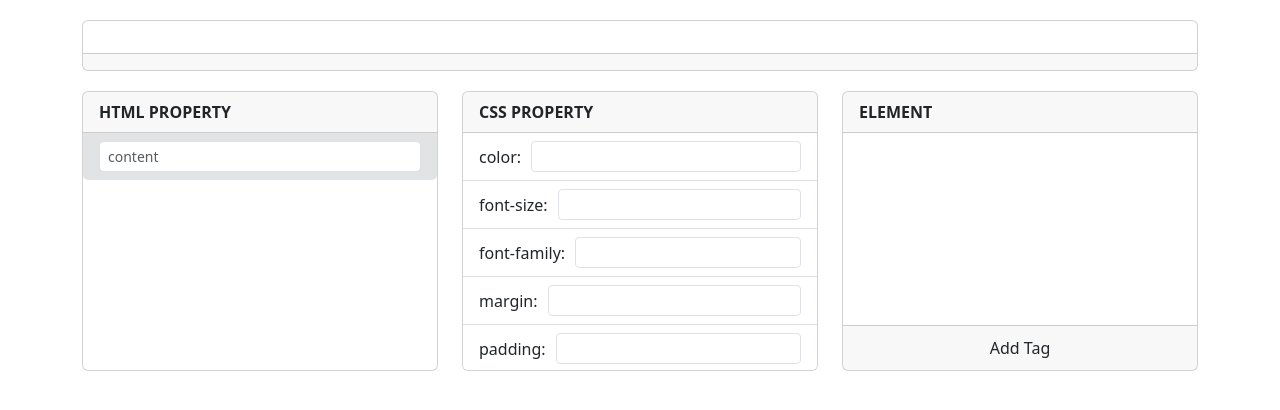
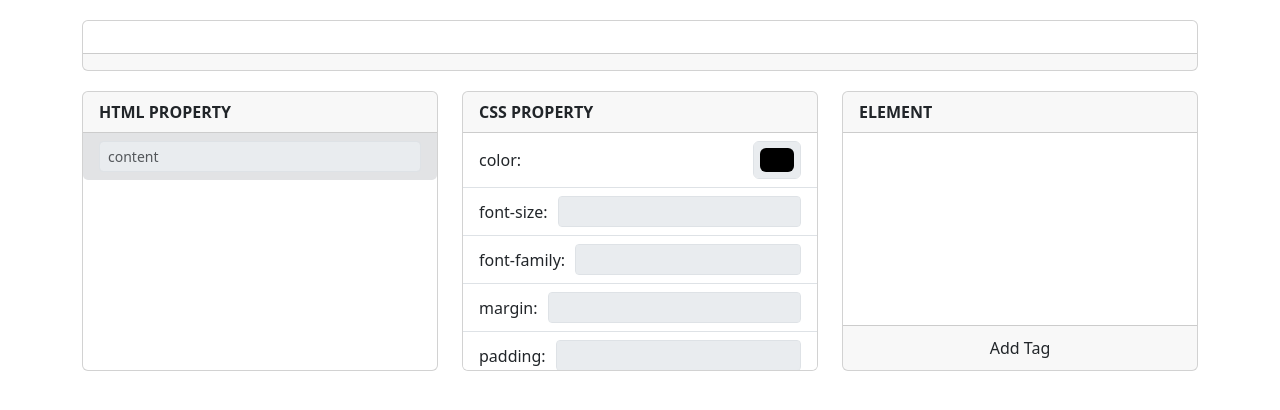
Before and after one commit to black-pepper/HTML-CSS-Study, a React (Create React App) app: page / in a window 1280 px wide. Shown: the top 410 px of the page. Built offline with nearby package versions, Linux system fonts and the light colour scheme.

Commit message:
Update CSS Property List

```diff
--- a/src/Main.js
+++ b/src/Main.js
@@ -16,7 +16,6 @@ const Main = () => {
     // Fetch the selectedElement using selectedIndex
     const selectedElement = tagData[selectedIndex];
     // Handle the selectedElement as needed (e.g., updating HTML properties)
-    console.log('Selected Element:', selectedElement);
   }, [selectedIndex, tagData]);
 
   const updateSeletedIndex = (index) => {
@@ -63,6 +62,11 @@ const Main = () => {
     setTagData([...tagData, { tag: tagType, htmlProperty: {}, cssProperty: {} }]);
   }
   const removeTagData = (indexToRemove) => {
+    debugger;
+    if(indexToRemove===selectedIndex){
+      setSelectedElement(null);
+      setSelectedIndex(null);
+    }
     const updatedTagData = tagData.filter((_, index) => index !== indexToRemove);
     setTagData(updatedTagData);
   };
@@ -94,7 +98,7 @@ const Main = () => {
             setSelectedIndex={updateSeletedIndex} />
         </div>
       </div>
-      <footer class="py-3 mt-auto"></footer>
+      <footer className="py-3 mt-auto"></footer>
     </div>
   )
 }
--- a/src/components/CSSPropertyList.js
+++ b/src/components/CSSPropertyList.js
@@ -10,6 +10,28 @@ const CSSPropertyList = ({ selectedElement, updateCSSProperties, selectedIndex})
 		return null;
 	}
 
+  const getInputClassName = (property) => {
+    switch (property) {
+      case "color": case "background-color": return "form-control form-control-color";
+      default: return "form-control form-control-sm";
+    }
+  }
+
+  const getInputType = (property) => {
+    switch (property) {
+      case "color": case "background-color": return "color";
+      default: return null;
+    }
+  }
+
+  const getOptions = (property) => {
+    switch (property) {
+      case "display": return [null, "none", "block", "inline", "inline-block"];
+      case "text-align": return [null, "left", "right", "center", "justify"];
+      default: return null;
+    }
+  }
+
   return (
     <div className="card" style={{ height: '280px', marginTop: 20}}>
       <div className="card-header">
@@ -19,17 +41,33 @@ const CSSPropertyList = ({ selectedElement, updateCSSProperties, selectedIndex})
         {properties.map((property, index) => (
           <li className="list-group-item d-flex justify-content-between align-items-center" key={index} style={{ whiteSpace: 'nowrap' }}>
             {property}:
-            <input
-              className="form-control form-control-sm"
-              style={{ marginLeft: 10 }}
-              onChange={(event) => updateCSSProperties(selectedIndex, { [property]: event.target.value })}
-							value={getData(property) || ''}
-            />
+            {(getOptions(property)) ? (
+              <select
+                className= "form-select form-select-sm"
+                disabled={!selectedElement}
+                style={{ marginLeft: 10 }}
+                onChange={(event) => updateCSSProperties(selectedIndex, { [property]: event.target.value })}
+                value={getData(property) || ''}
+              >
+                {getOptions(property).map((option, index) => (
+                  <option value={option} key={index}>{option}</option>
+                ))}
+              </select>
+            ) : (
+              <input
+                className={getInputClassName(property)}
+                type={getInputType(property)}
+                disabled={!selectedElement}
+                style={{ marginLeft: 10 }}
+                onChange={(event) => updateCSSProperties(selectedIndex, { [property]: event.target.value })}
+                value={getData(property) || ''}
+              />
+            )}
           </li>
         ))}
       </div>
     </div>
-  )
+  );
 }
 export default CSSPropertyList;
 
--- a/src/components/HTMLPropertyList.js
+++ b/src/components/HTMLPropertyList.js
@@ -12,14 +12,14 @@ const HTMLPropertyList = ({ selectedElement, updateHTMLProperties, selectedIndex
 
   const getpropertys = (selectedElement) => {
     if (selectedElement == null) return [];
-        switch(selectedElement.tag) {
+    switch (selectedElement.tag) {
       case 'a': return ["href", "target"];
       default: return [];
     }
   }
 
   return (
-        <div className="card" style={{ height: '280px', marginTop: 20}}>
+    <div className="card" style={{ height: '280px', marginTop: 20 }}>
       <div className="card-header" id={selectedIndex}>
         <b>HTML PROPERTY</b>
       </div>
@@ -27,6 +27,7 @@ const HTMLPropertyList = ({ selectedElement, updateHTMLProperties, selectedIndex
         <li className="list-group-item list-group-item-secondary" key="-1">
           <input
             className="form-control form-control-sm"
+            disabled={(selectedElement)?false:true}
             placeholder="content"
             onChange={(event) => updateHTMLProperties(selectedIndex, { ["content"]: event.target.value })}
             value={getData("content") || ''}
@@ -37,6 +38,7 @@ const HTMLPropertyList = ({ selectedElement, updateHTMLProperties, selectedIndex
             {property}:
             <input
               className="form-control form-control-sm"
+              disabled={(selectedElement)?false:true}
               style={{ marginLeft: 10 }}
               onChange={(event) => updateHTMLProperties(selectedIndex, { [property]: event.target.value })}
               value={getData(property) || ''}
@@ -48,5 +50,3 @@ const HTMLPropertyList = ({ selectedElement, updateHTMLProperties, selectedIndex
   )
 }
 export default HTMLPropertyList;
-
-const propertys = ["href", "target"];
--- a/src/components/ResultBox.js
+++ b/src/components/ResultBox.js
@@ -20,7 +20,7 @@ const ResultBox = ({ tagData }) => {
       if(!(Object.keys(cssProperty).length===0)) {
         result += ` style="`;
         Object.entries(cssProperty).forEach(([key, value]) => {
-          result += `${key}:${value};`;
+          if(value) result += `${key}:${value};`;
         });
         result += `">${(htmlProperty.content)?htmlProperty.content:''}</${tag}>\n`; // 태그 닫기
       } else {
@@ -33,7 +33,7 @@ const ResultBox = ({ tagData }) => {
   return (
     <div className="card" style={{ marginTop: 20 }}>
       <div className="card-body" dangerouslySetInnerHTML={{ __html: getResult() }} />
-      <div class="card-footer text-body-secondary">
+      <div className="card-footer text-body-secondary">
         {getResult()}
       </div>
     </div>
```
Lines whose indentation alone changed are shown as unchanged.
